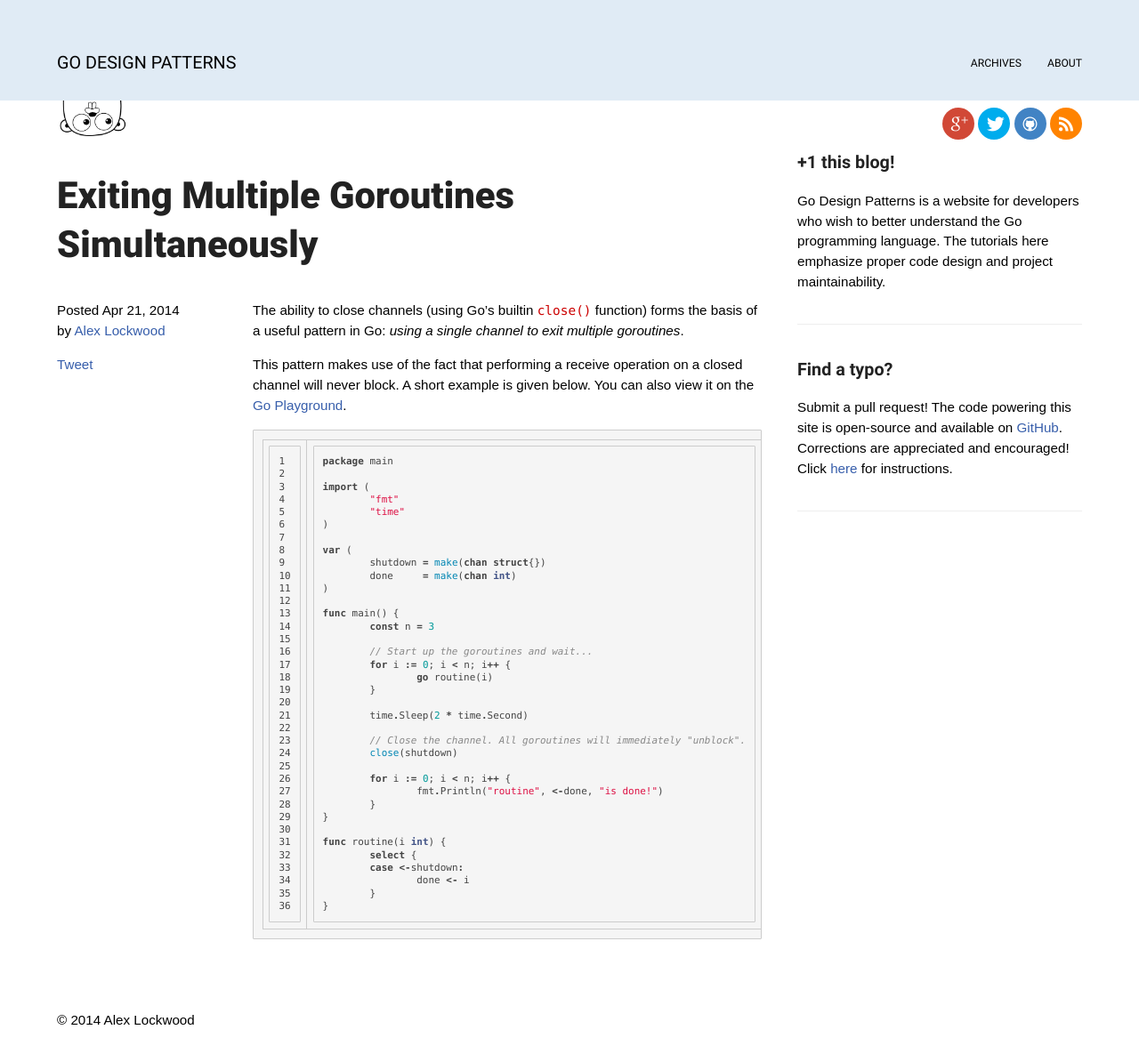
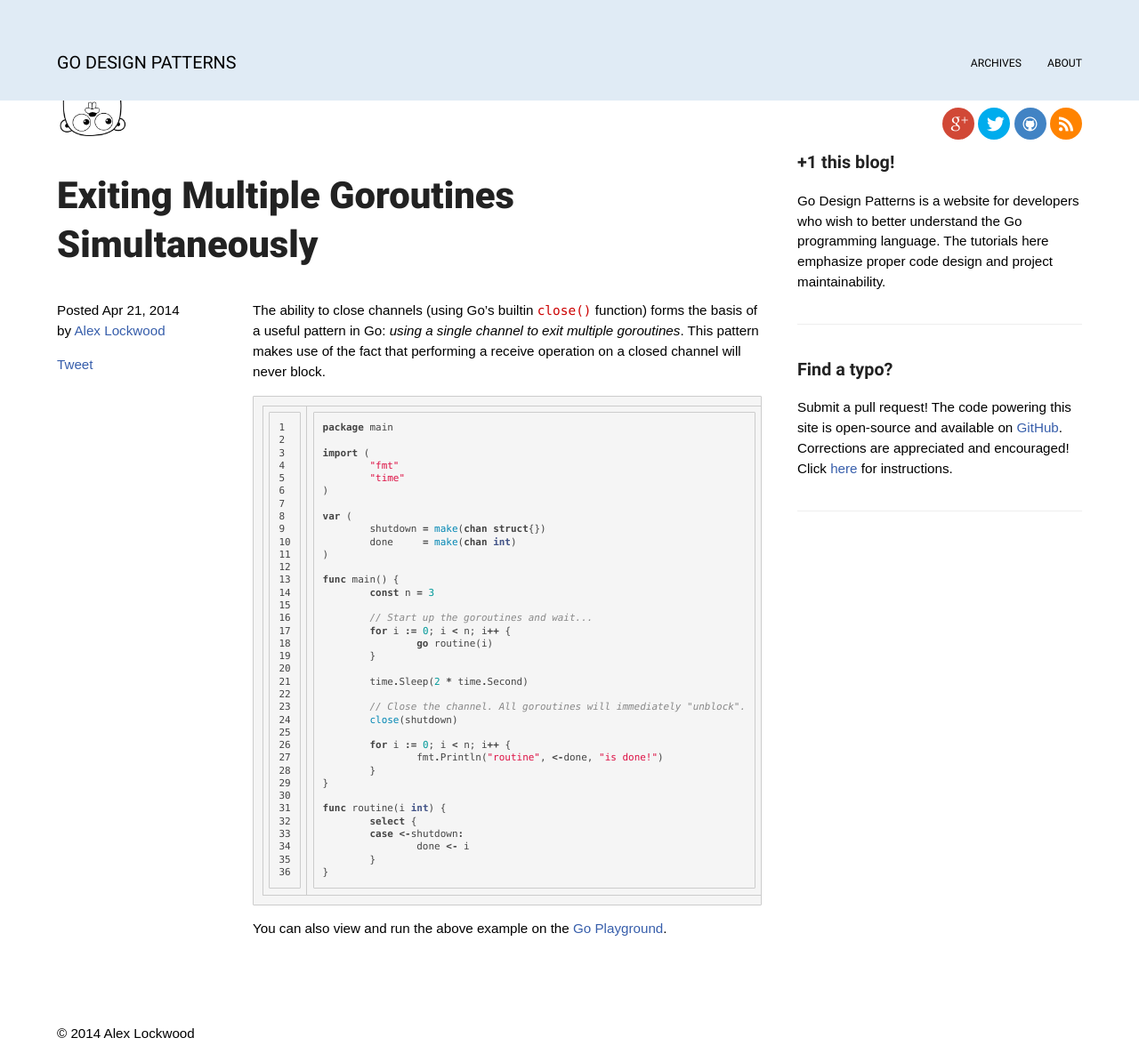
Before and after one commit to alexjlockwood/godesignpatterns, a Jekyll site: the page built from _posts/2014-04-21-exiting-multiple-goroutines-simultaneously.md, in a window 1280 px wide. Shown: the whole page at 89% size. Built offline with Jekyll 4.4.1, drawn with Linux system fonts in a browser that asks for light colours; some web fonts are replaced; Markdown is read by kramdown in place of the engine named in the settings; comment, search, counter and statistics services are not loaded.

Commit message:
updated post

```diff
--- a/_posts/2014-04-21-exiting-multiple-goroutines-simultaneously.md
+++ b/_posts/2014-04-21-exiting-multiple-goroutines-simultaneously.md
@@ -3,8 +3,7 @@
 title: 'Exiting Multiple Goroutines Simultaneously'
 ---
 The ability to close channels (using Go's builtin `close()` function) forms the basis of a useful pattern in Go: <i>using a single channel to exit multiple goroutines</i>.
-
-This pattern makes use of the fact that performing a receive operation on a closed channel will never block. A short example is given below. You can also view it on the [Go Playground](http://play.golang.org/p/BFpSmmcnsE).
+This pattern makes use of the fact that performing a receive operation on a closed channel will never block.
 
 <div class="scrollable">
 {% highlight go linenos=table %}
@@ -46,3 +45,5 @@
 }
 {% endhighlight %}
 </div>
+
+You can also view and run the above example on the [Go Playground](http://play.golang.org/p/BFpSmmcnsE).
```
